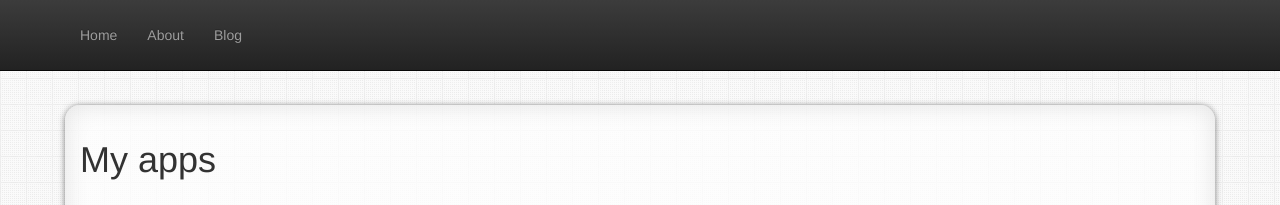
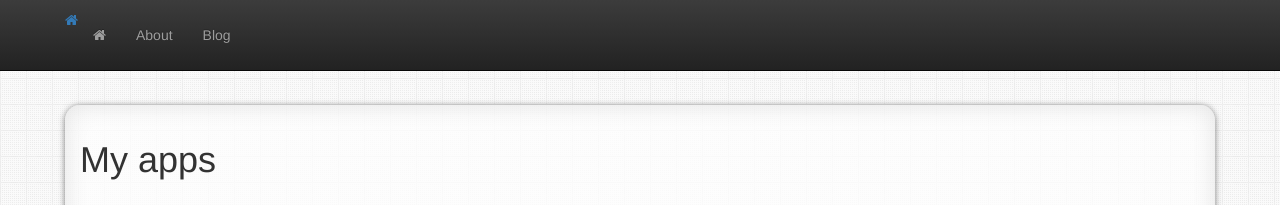
Before and after one commit to wjheesen/wjheesen.github.io, a Jekyll site: the page built from index.html, in a window 1280 px wide. Shown: the top 205 px of the page. Built offline with Jekyll 4.4.1, drawn with Linux system fonts in a browser that asks for light colours; nearby versions of some CDN libraries; library files that are not in the unit come from our copies.

Commit message:
Add home icon with font awesome

```diff
--- a/_includes/head.html
+++ b/_includes/head.html
@@ -10,5 +10,6 @@
 	<link href="/packages/bootstrap/css/bootstrap.min.css" rel="stylesheet">
 	<link href="/packages/bootstrap/css/bootstrap-theme.min.css" rel="stylesheet">
 	<link href="/packages/prism/css/prism.min.css" rel="stylesheet">
+	<link href="/packages/font-awesome/css/font-awesome.min.css" rel="stylesheet">
 	<link href="/css/site.min.css" rel="stylesheet">
 </head>
--- a/_includes/header.html
+++ b/_includes/header.html
@@ -7,11 +7,11 @@
                 <span class="icon-bar"></span>
                 <span class="icon-bar"></span>
             </button>
-            <a href="/" class="home" title="Home"></a>
+            <a href="/" class="fa fa-home" title="Home"></a>
         </div>
         <div class="navbar-collapse collapse">
             <ul class="nav navbar-nav">
-                <li><a href="/">Home</a></li>
+                <li><a href="/" class="fa fa-home" title="Home"></a></li>
                 <li><a href="/about">About</a></li>
                 <li><a href="/blog">Blog</a></li>
             </ul>
```
